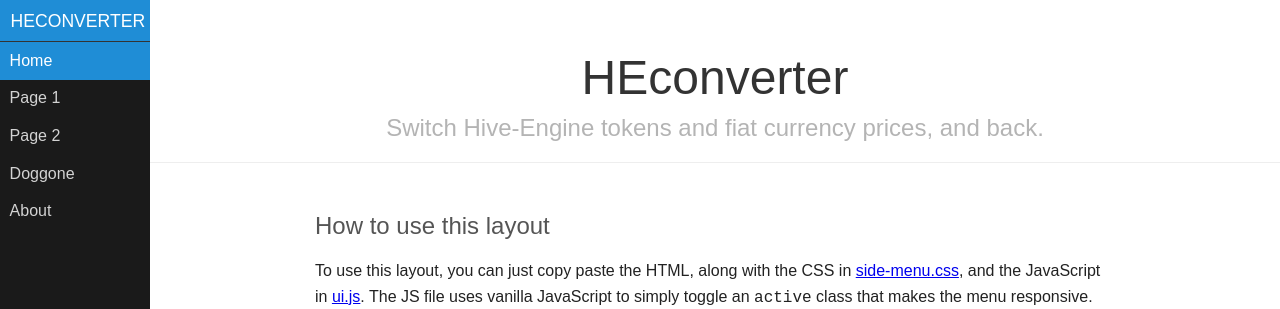
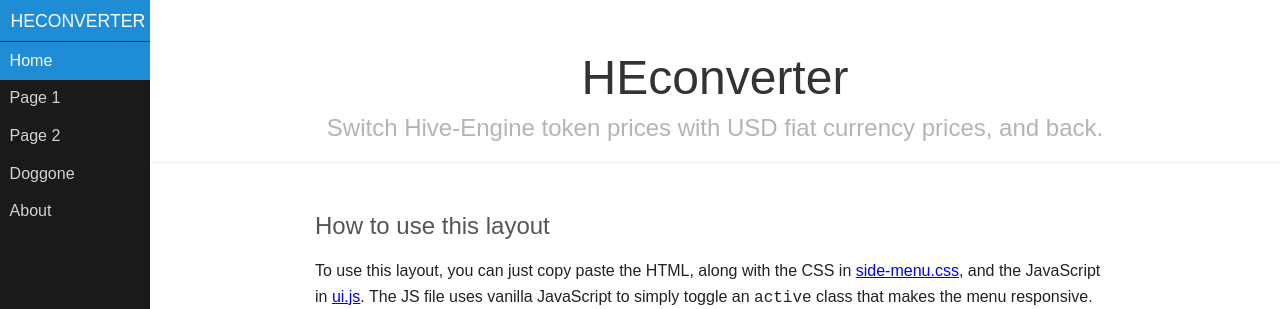
Before and after one commit to crrdlx/crrdlx.github.io, a Jekyll site: the page heconverter/hec.html, which Jekyll copies as it is, in a window 1280 px wide and 981 px high. Shown: the top 309 px of the window. Built offline with Jekyll 4.4.1, drawn with Linux system fonts in a browser that asks for light colours; nearby versions of some CDN libraries; comment, search, counter and statistics services are not loaded.

Commit message:
Update hec.html

```diff
--- a/heconverter/hec.html
+++ b/heconverter/hec.html
@@ -41,7 +41,7 @@
     <div id="main">
         <div class="header">
             <h1>HEconverter</h1>
-            <h2>Switch Hive-Engine tokens and fiat currency prices, and back.</h2>
+            <h2>Switch Hive-Engine token prices with USD fiat currency prices, and back.</h2>
         </div>
 
         <div class="content">
```
